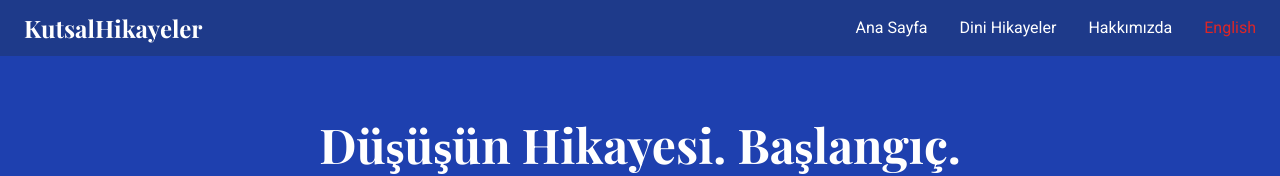
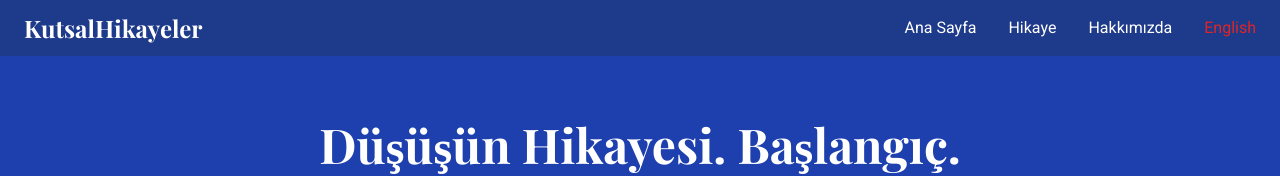
Before and after one commit to fallensthestory/beginning, a plain HTML site: page index-tr.htm in a window 1280 px wide. Shown: the top 176 px of the page. Drawn offline with nearby package versions, Linux system fonts and the light colour scheme.

Commit message:
Update index-tr.htm

```diff
--- a/index-tr.htm
+++ b/index-tr.htm
@@ -27,7 +27,7 @@
                 <a href="#" class="title-font text-2xl font-bold">KutsalHikayeler</a>
                 <div class="hidden md:flex space-x-8">
                     <a href="#" class="hover:text-blue-200">Ana Sayfa</a>
-                    <a href="#" class="hover:text-blue-200">Dini Hikayeler</a>
+                    <a href="#" class="hover:text-blue-200">Hikaye</a>
 
                     <a href="#" class="hover:text-blue-200">Hakkımızda</a>
                     <a href="index.htm" class="text-red-600">English</a>
```
